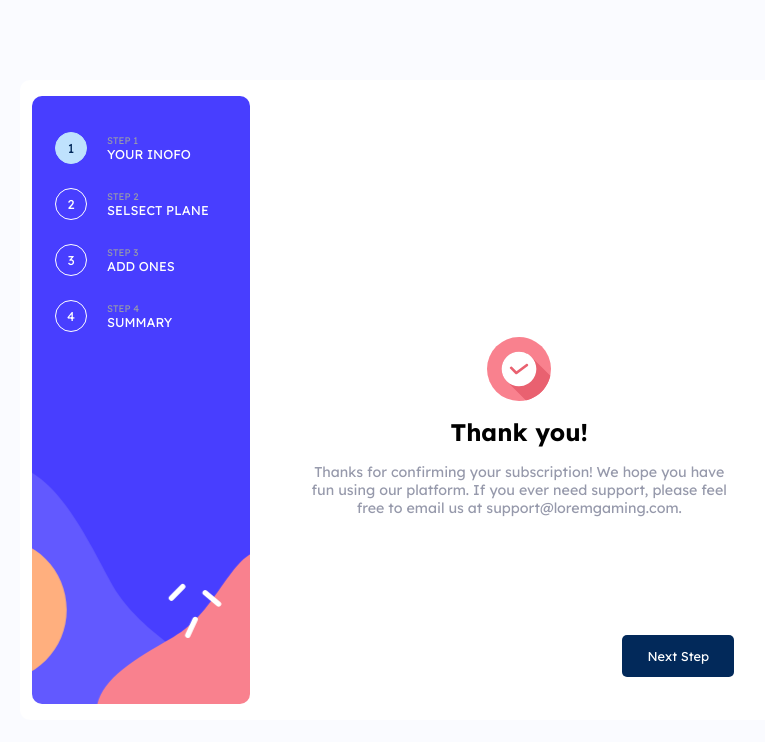
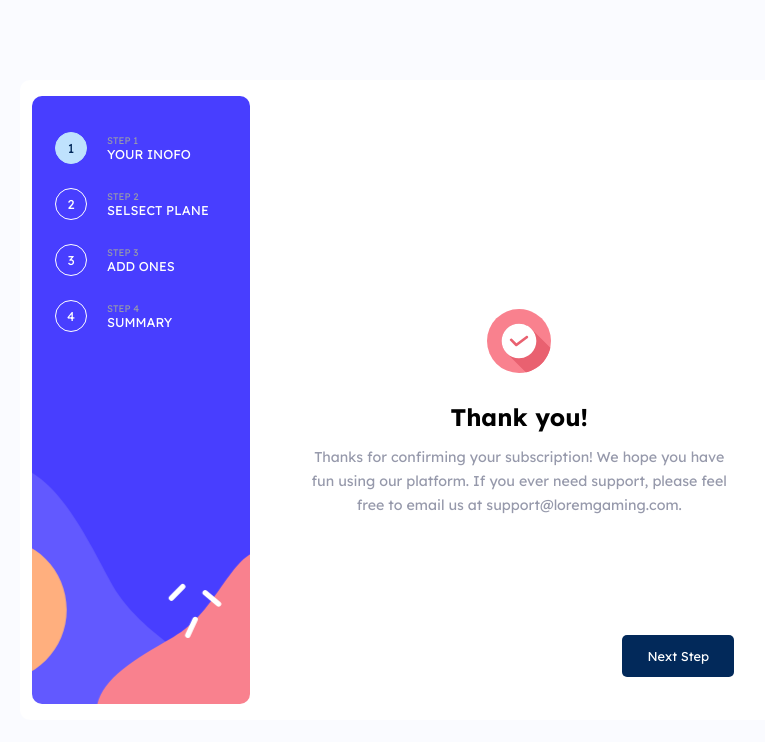
Before and after one commit to Ahmed-A-Adel/multi-step-form, a React (Create React App) app: page /step-5 in a window 1280 px wide. Shown: the top 742 px of the page, without its empty margins (236-1001 px from the left). Built offline with nearby package versions, Linux system fonts and the light colour scheme.

Commit message:
edited LastStep line-height:1.5rem;

```diff
--- a/src/components/lastStep/LastStep.scss
+++ b/src/components/lastStep/LastStep.scss
@@ -3,12 +3,13 @@
   flex-direction: column;
   justify-content: flex-end;
   align-items: center;
-  gap: 1rem;
   text-align: center;
+  line-height: 1.5rem;
 }
 .last-step_img {
   background: url(../../../assets/images/icon-thank-you.svg) center/cover
     no-repeat;
   width: 4rem;
   height: 4rem;
+  margin-bottom: 2rem;
 }
```
